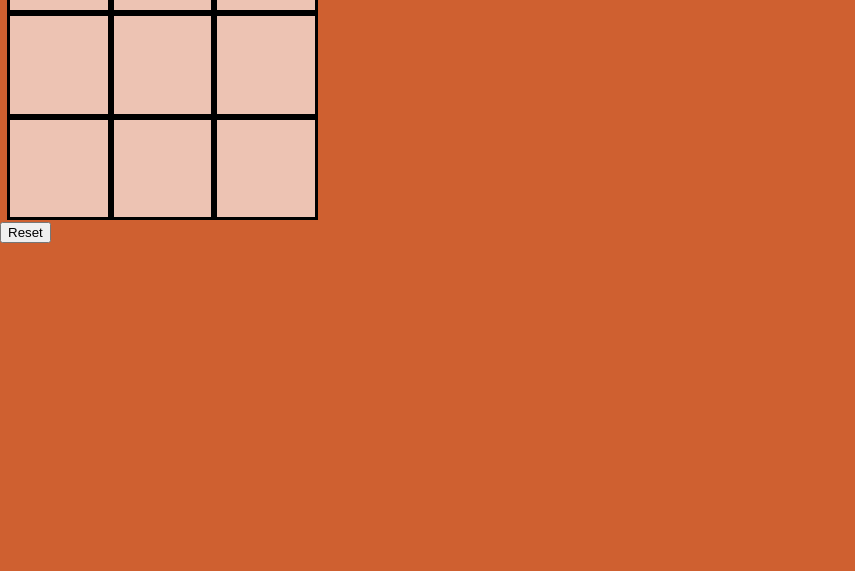
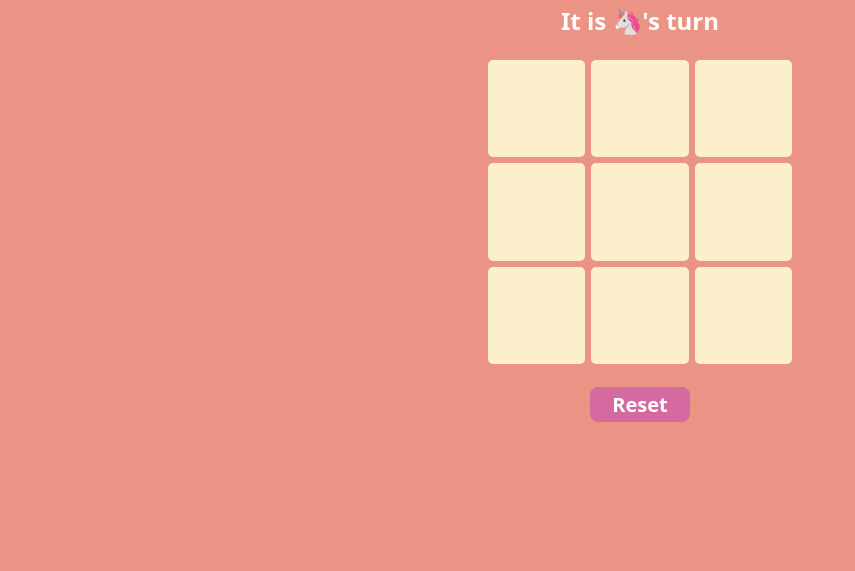
Before and after one commit to incogn-ito/tic-tac-toe-lab, a plain HTML site: page index.html in a window 1280 px wide. Shown: the part 229-800 px from the top of the page, without its empty margins (0-855 px from the left). Drawn offline with Linux system fonts and the light colour scheme.

Commit message:
Added style features

```diff
--- a/css/style.css
+++ b/css/style.css
@@ -1,24 +1,47 @@
 body {
-    background-color: rgb(207, 96, 48);
+    background-color: #EB9486;
     /* Use a system font, if none are available use an available sans-sarif */
-    font-family: system-ui, sans-serif;
+    font-family: system-ui,'Helvetica Neue', sans-serif;
     margin: 0;
+    color: #ffffff;
+    height: 100vh;                /* use this height 100vh = makes it so that the height of page is equal to */
+    display: flex;                /* you need this dislay.flex in order to use flexbox */
+    flex-direction: column;
+    justify-content: center;
+    align-items: center;
   }
 
   .board {
     display: flex;
+    justify-content: center;  /* this centers the items in the container */
     flex-wrap: wrap;
     width: 325px;
-    display: flex;
-    align-items: center;
-    justify-content: center;
+
   }
 
   .sqr {
     width: 30%;
     aspect-ratio: 1/1;
-    border: 3px solid black;
+    border: 3px solid #EB9486;
     font-size: 64px;
     text-align: center;
-    background-color: rgb(237, 195, 179);
+    background-color: #FCF0CC;
+    border-radius: 8px;
+    gap: 3px;
   }
+
+  h1 {
+    margin-bottom: 0px;
+  }
+
+  button {
+    margin-top: 20px;
+    color: #ffffff;
+    font-size: 20px;
+    font-weight: bold;
+    font-family: system-ui, sans-serif;
+    border: none;
+    width: 100px;
+    height: 35px;
+    background-color: #D56AA0;
+    border-radius: 8px;
--- a/js/app.js
+++ b/js/app.js
@@ -45,22 +45,26 @@ function render() {
 function updateBoard() {
     board.forEach((cell, idx) => {   // use current idx of the iteration to access corresponding square on the board
         if (cell === 'x') {
-            squareEls[idx].textContent = 'x'
+            squareEls[idx].textContent = '🦄'
+            squareEls[idx].style.backgroundColor = '#C6E0D8'
         } else if (cell === 'o') {
-            squareEls[idx].textContent = 'o'
+            squareEls[idx].textContent = '👻'
+            squareEls[idx].style.backgroundColor = '#AF42AE'
         } else {
             squareEls[idx].textContent = '' // for future style updates
+            squareEls[idx].style.backgroundColor = '#FCF0CC'
+
             }
         })
     }
 
 function updateMessage() {
     if (winner === false && tie === false) {            // cleaner way to write this for next time: (winner && !tie)
-        messageEl.textContent = `It is ${turn}'s turn`
+        messageEl.textContent = `It is ${turn === 'x' ? '🦄' : '👻'}'s turn` // This is "?" is called a "turnary operator"
     } else if (winner === false && tie === true) {
         messageEl.textContent = "It's a tie!"
      } else {
-        messageEl.textContent = `${turn} is the winner!`
+        messageEl.textContent = `${turn === 'x' ? '🦄' : '👻'} is the winner!`
         }
     }
 
```
